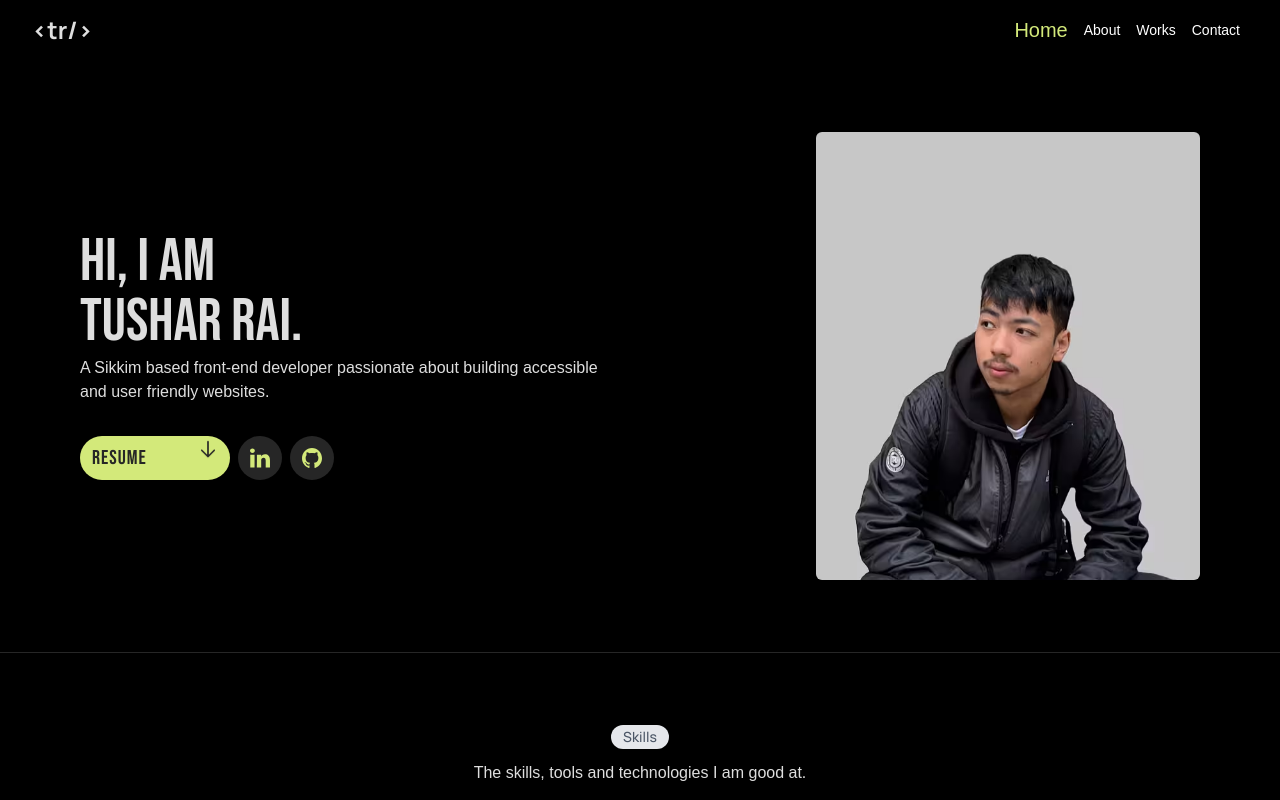
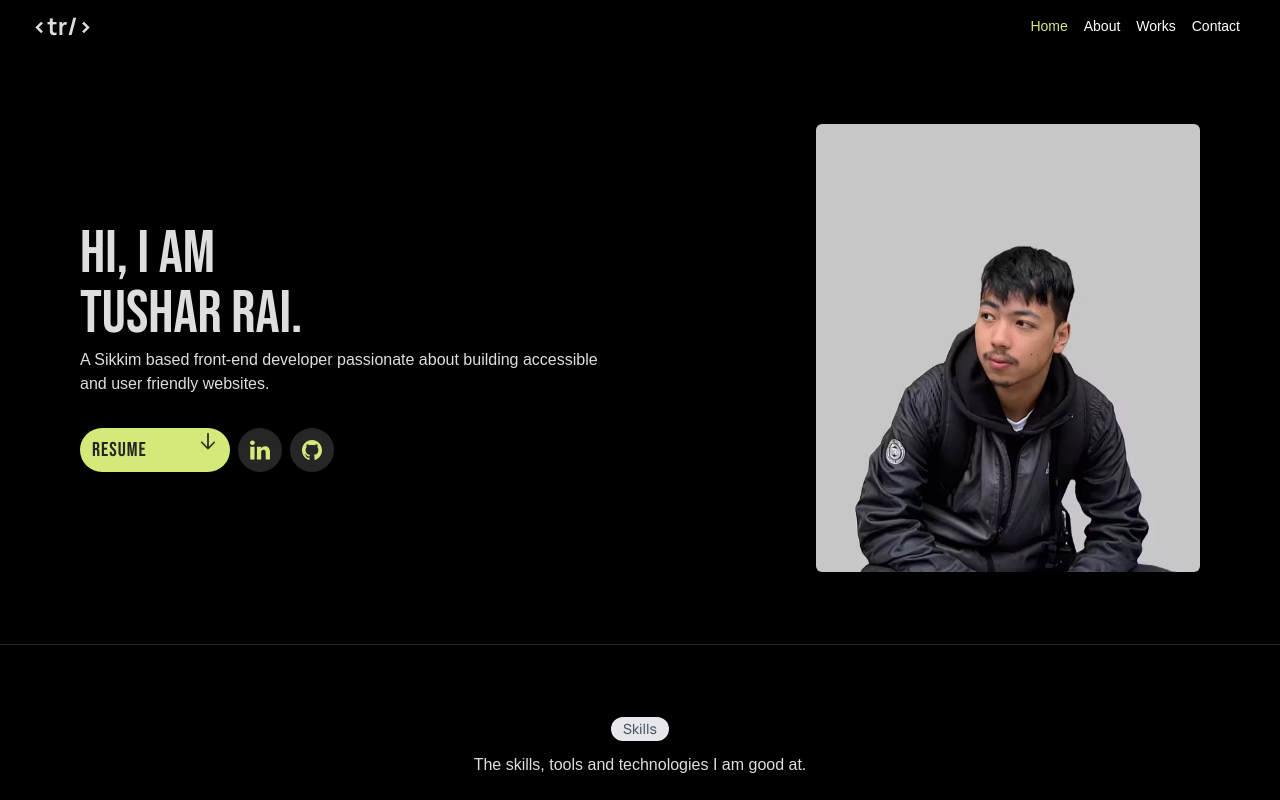
Before and after one commit to tongbadaju/tushar-rai, a React (Vite) app: page / in a window 1280 px wide. Shown: the top 800 px of the page. Built offline with nearby package versions, Linux system fonts and the light colour scheme; a web font is replaced by a local one.

Commit message:
minor ui adjustment

```diff
--- a/src/components/Header.jsx
+++ b/src/components/Header.jsx
@@ -80,7 +80,7 @@ export default function Header() {
                         className={({ isActive }) =>
                           `p-2 flex items-center rounded-lg ${
                             isActive
-                              ? 'text-[var(--color-primary)] md:text-xl'
+                              ? 'text-[var(--color-primary)]'
                               : 'text-white hover:text-[var(--color-primary)]'
                           }`
                         }
```
